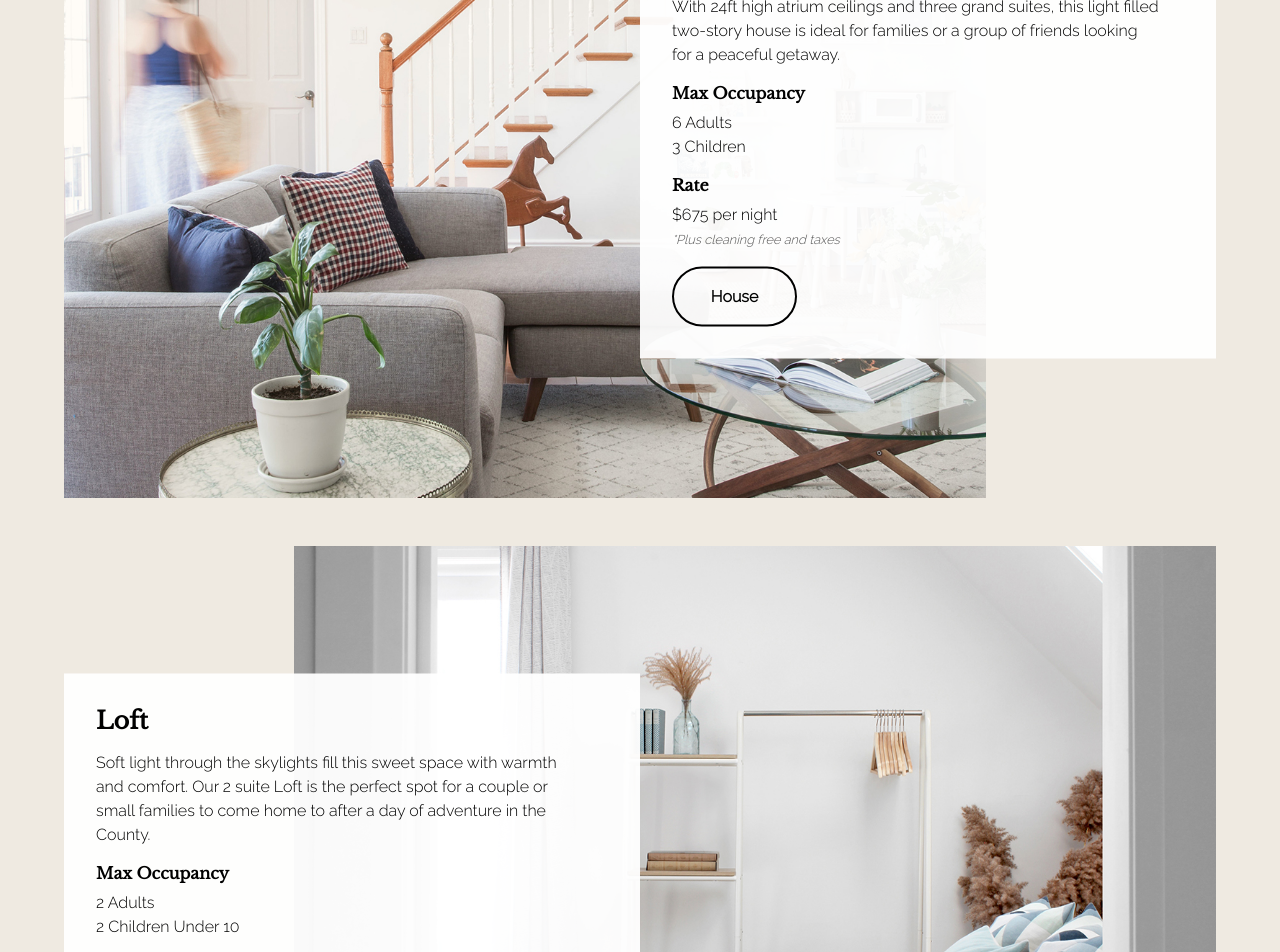
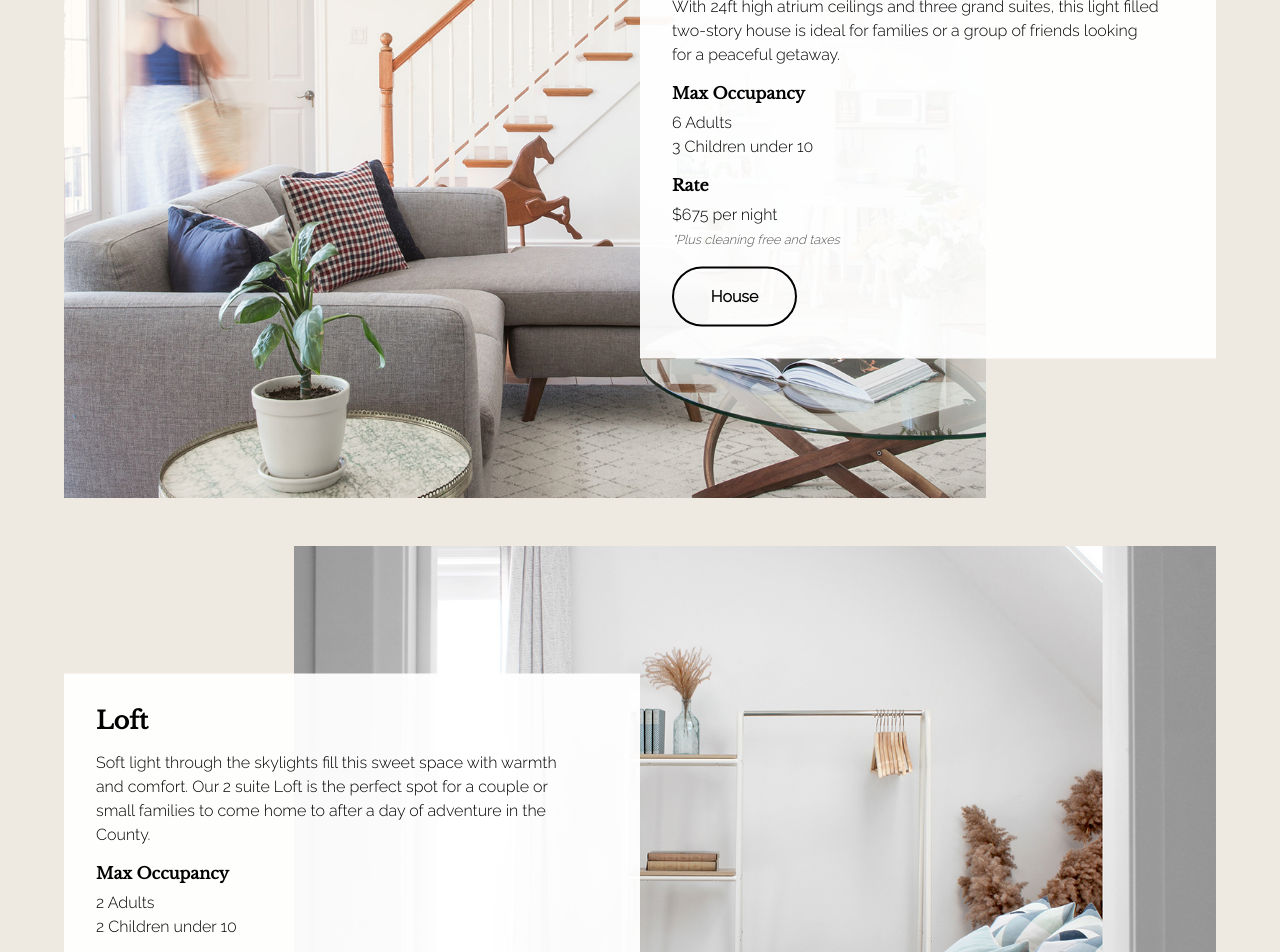
Before and after one commit to Jam52/the-edward, a React (Create React App) app: page /#/ in a window 1280 px wide. Shown: the part 1980-2932 px from the top of the page. Built offline with nearby package versions, Linux system fonts and the light colour scheme.

Commit message:
Update copy for overview cards

```diff
--- a/src/views/LandingPage/LandingPage.js
+++ b/src/views/LandingPage/LandingPage.js
@@ -86,7 +86,7 @@ const LandingPage = () => {
               grand suites, this light filled two-story house
               is ideal for families or a group of friends
               looking for a peaceful getaway."
-              occupancy={['6 Adults', '3 Children']}
+              occupancy={['6 Adults', '3 Children under 10']}
               rate="$675 per night"
               to="/house"
             />
@@ -102,7 +102,7 @@ const LandingPage = () => {
               Loft is the perfect spot for a couple or small
               families to come home to after a day of
               adventure in the County."
-              occupancy={['2 Adults', '2 Children Under 10']}
+              occupancy={['2 Adults', '2 Children under 10']}
               rate="$275 per night"
               to="/loft"
             />
```
